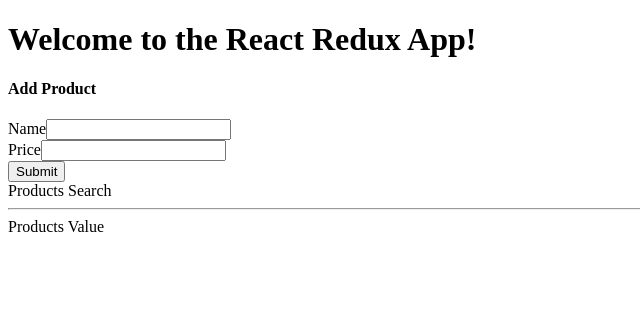
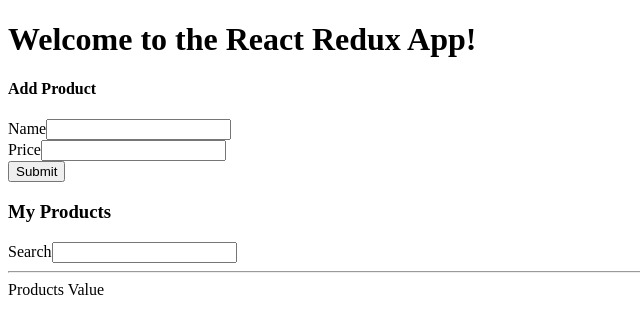
Before and after one commit to NataliiaProkopenko87/training_product-items, a React (Create React App) app: page / in a window 1280 px wide. Shown: the top 334 px of the page, without its empty margins (0-640 px from the left). Built offline with nearby package versions, Linux system fonts and the light colour scheme.

Commit message:
Added Product Search

```diff
--- a/src/components/ProductsSearch.js
+++ b/src/components/ProductsSearch.js
@@ -1,6 +1,25 @@
+import {useSelector, useDispatch} from "react-redux";
+import {changeSearchTerm} from "../store/slices/productsSlice";
+
 function ProductsSearch () {
+
+const searchTerm = useSelector(state => state.products.searchTerm);
+const dispatch = useDispatch();
+const handleSearchChange = (event) => {
+    dispatch(changeSearchTerm(event.target.value));
+};
+
     return (
-        <div>Products Search</div>
+        <div className="list-header">
+            <h3 className="title is-3">My Products</h3>
+            <div className="search-field is-horizontal">
+            <label className="label">Search</label>
+            <input className="input"
+            value={searchTerm}
+            onChange={handleSearchChange}
+            />
+            </div>
+        </div>
     );
 }
 
```
